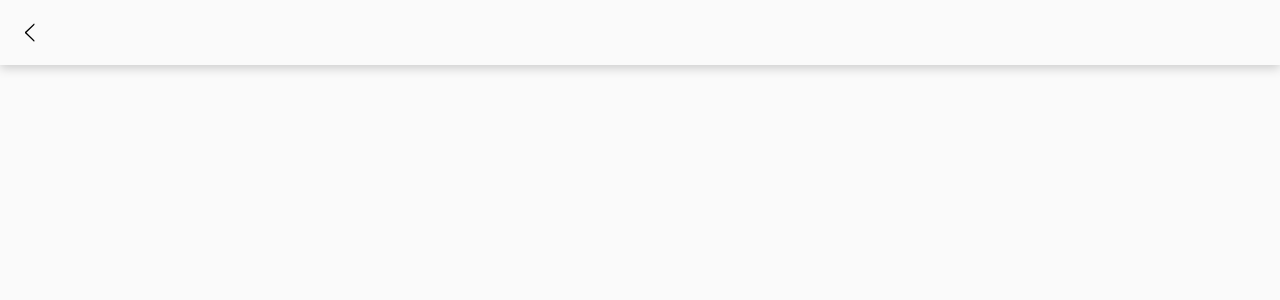
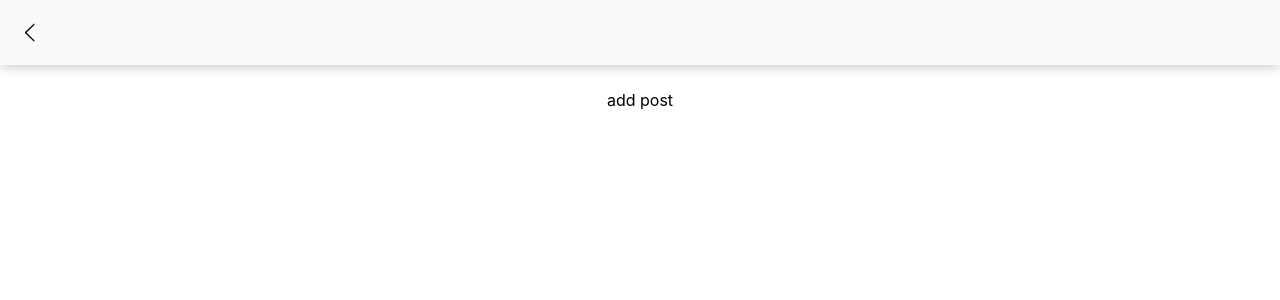
Before and after one commit to Soyusz/AlCalc, a React (Create React App) app: page /stack/post/add in a window 1280 px wide. Shown: the top 300 px of the page. Built offline with nearby package versions, Linux system fonts and the light colour scheme; no server answers; sample sign-in values are in the browser's storage.

Commit message:
setup add post screen

```diff
--- a/src/components/Navigation/Navigator.tsx
+++ b/src/components/Navigation/Navigator.tsx
@@ -11,6 +11,7 @@ import { UserPosts } from '../../views/UserPosts/UserPosts'
 import { Calc } from '../../views/Calc/Calc'
 import { AddEntry } from '../../views/AddEntry/AddEntry'
 import { Entry } from '../../views/Entry/Entry'
+import { AddPost } from '../../views/AddPost/AddPost'
 
 export const Navigator = () => (
   <DefaultTemplate>
@@ -28,6 +29,7 @@ export const Navigator = () => (
         <Route path="user/:userId" element={<User />} />
         <Route path="user/:userId/posts/:postId" element={<UserPosts />} />
         <Route path="entry/add" element={<AddEntry />} />
+        <Route path="post/add" element={<AddPost />} />
         <Route path="entry/view/:entryId" element={<Entry />} />
       </Route>
     </Routes>
--- a/src/types/post.ts
+++ b/src/types/post.ts
@@ -6,3 +6,5 @@ export type Post = {
   user_id: string
   skeleton?: boolean
 }
+
+export type NewPost = Pick<Post, 'photos' | 'location' | 'title'>
--- /dev/null
+++ b/src/views/AddPost/AddPost.tsx
@@ -0,0 +1,14 @@
+import { useState } from 'react'
+import styled from 'styled-components'
+
+export const AddPost = () => {
+  const [images, setImages] = useState<string[]>([])
+
+  return <Container>add post</Container>
+}
+
+const Container = styled.div`
+  background: ${(props) => props.theme.colors.white};
+  padding: ${(props) => props.theme.spacing.s};
+  padding-top: 30px;
+`
```
Also changed, not shown: src/queries/useAddPost.ts (added, +21 -0 lines).
